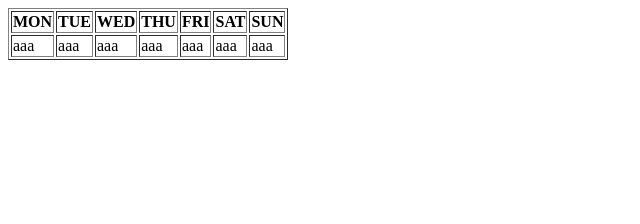
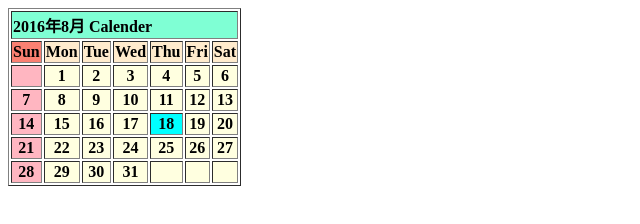
Before and after one commit to 50storm/JavaScriptSamples, a plain HTML site: page Calender.html in a window 1280 px wide. Shown: the whole page, without its empty margins (0-640 px from the left). Drawn offline with nearby package versions, Linux system fonts and the light colour scheme.

Commit message:
Update Calender.html
NameSpace

```diff
--- a/Calender.html
+++ b/Calender.html
@@ -2,6 +2,7 @@
                     "http://www.w3.org/TR/html4/loose.dtd">
 <html>
 <head>
+<meta charset="UTF-8" />
   <script src="http://code.jquery.com/jquery-latest.js"></script>
 
   <script>
@@ -13,9 +14,9 @@
 </head>
 <body>
 <script type="text/javascript">
-
-
-function IsLeapYear(chkVal){
+//NameSpace的にまとめた。。
+var Calendar = [];
+Calendar.IsLeapYear = function(chkVal){
 	if( (chkVal%4)==0 && (chkVal%100) !=0 ){
 		return	true;
 	}else if((chkVal%400)==0){
@@ -25,30 +26,29 @@ function IsLeapYear(chkVal){
 		return false;
 	}
 }
+Calendar.WriteTableHeader =function ()
+{
+	document.write("<table border=\'1\'>");
+}
 
-WriteTableHeader(){
-	document.write("<table border='1'>"
-);      // 表の作成開始};
-
-WriteTableFooter(){
-	document.write("</table>");                                // 表の終わり
+Calendar.WriteTableFooter =function (){
+	document.write("</table>");
 }
-function WriteHeader(myYear, myMonth){
+Calendar.WriteHeader = function (myYear, myMonth){
    document.write("<tr>");
-   document.write("<td colspan='7' bgcolor='#7fffd4'>");  // 見出し行セット
-   document.write("<strong>",myYear, "年", (myMonth+1), "月カレンダー</strong>");
+   document.write("<td colspan='7' bgcolor='#7fffd4'>");
+   document.write("<strong>",myYear, "年", (myMonth+1), "月 Calender</strong>");
    document.write("</td>");
    document.write("</tr>");
 
 }
-
-function WriteDay(myWeekTbl){
-	document.write("<tr>");                                    // 曜日見出しセット
-	for(i=0; i<7; i++){                                        // 一行(１週間)ループ
+Calendar.WriteDay = function (myWeekTbl){
+	document.write("<tr>");
+	for(i=0; i<7; i++){
 	   document.write("<td align='center' ");
-	   if(i==0)document.write("bgcolor='#fa8072'>");           // 日曜のセルの色
-	   else    document.write("bgcolor='#ffebcd'>");           // 月～土のセルの色
-	   document.write("<strong>",myWeekTbl[i],"</strong>");    // '日'から'土'の表示
+	   if(i==0)document.write("bgcolor='#fa8072'>");
+	   else    document.write("bgcolor='#ffebcd'>");
+	   document.write("<strong>",myWeekTbl[i],"</strong>");
 	   document.write("</td>");
 	}
 	document.write("</tr>");
@@ -56,111 +56,58 @@ function WriteDay(myWeekTbl){
 
 }
 
-function WriteDate(myTblLine, myTable){
-	for(i=0; i<myTblLine; i++){                                // 表の「行」のループ
-   document.write("<tr>");                                 // 行の開始
-   for(j=0; j<7; j++){                                     // 表の「列」のループ
-      document.write("<td align='center' ");               // 列(セル)の作成
-      myDat = myTable[j+(i*7)];                            // 書きこむ内容の取得
-      if (myDat==myToday)document.write("bgcolor='#00ffff'>"); // 今日のセルの色
-      else if(j==0)      document.write("bgcolor='#ffb6c1'>"); // 日曜のセルの色
-      else               document.write("bgcolor='#ffffe0'>"); // 平日のセルの色
-      document.write("<strong>",myDat,"</strong>");        // 日付セット
-      document.write("</td>");                             // 列(セル)の終わり
+Calendar.WriteDate = function (myTblLine, myTable){
+	for(i=0; i<myTblLine; i++){
+   document.write("<tr>");
+   for(j=0; j<7; j++){
+      document.write("<td align='center' ");
+      myDat = myTable[j+(i*7)];
+      if (myDat==Calendar.myToday)document.write("bgcolor='#00ffff'>");
+      else if(j==0)      document.write("bgcolor='#ffb6c1'>");
+      else               document.write("bgcolor='#ffffe0'>");
+      document.write("<strong>",myDat,"</strong>");
+      document.write("</td>");
    }
-   document.write("</tr>");                                // 行の終わり
+   document.write("</tr>");
 	}
 
 }
 
-var myWeekTbl = new Array("日","月","火","水","木","金","土");  // 曜日テーブル定義
-var myMonthTbl= new Array(31,28,31,30,31,30,31,31,30,31,30,31);// 月テーブル定義
-var myDate    = new Date();                                    // 今日の日付データ取得
-var myYear = myDate.getFullYear();                                 // 年の取得
-if (IsLeapYear(myYear)){
-   myMonthTbl[1] = 29;   // うるう年                                   // 　２月を２９日とする
+Calendar.myWeekTbl = new Array("Sun","Mon","Tue","Wed","Thu","Fri","Sat")
+Calendar.myMonthTbl= new Array(31,28,31,30,31,30,31,31,30,31,30,31);
+Calendar.myDate    = new Date();
+Calendar.myYear = Calendar.myDate.getFullYear();
+if (Calendar.IsLeapYear(Calendar.myYear)){
+   Calendar.myMonthTbl[1] = 29;
 }
 
 
-myMonth = myDate.getMonth();                               // 月を取得(0月～11月)
-myToday = myDate.getDate();                                // 今日の'日'を退避
-myDate.setDate(1);                                         // 日付を'１日'に変えて、'１日'の曜日を取得
-myWeek = myDate.getDay();
+Calendar.myMonth = Calendar.myDate.getMonth();
+Calendar.myToday = Calendar.myDate.getDate();
+Calendar.myDate.setDate(1);
+Calendar.myWeek = Calendar.myDate.getDay();
 
 
 
 
-myTblLine = Math.ceil( ( myWeek + myMonthTbl[myMonth] ) /7 );     // カレンダーの行数
-myTable   = new Array(7*myTblLine);                        // 表のセル数分定義
+Calendar.myTblLine = Math.ceil( ( Calendar.myWeek + Calendar.myMonthTbl[Calendar.myMonth] ) /7 );
+Calendar.myTable   = new Array(7*Calendar.myTblLine);
 
-for(i=0; i<7*myTblLine; i++)
-{myTable[i]="　";}              // myTableを空白でクリア
+for(i=0; i<7*Calendar.myTblLine; i++)
+{Calendar.myTable[i]="";}
 
-for(i=0; i<myMonthTbl[myMonth]; i++)
+for(i=0; i<Calendar.myMonthTbl[Calendar.myMonth]; i++)
 {
-	myTable[i+myWeek]=i+1;
-}// 日付を埋め込む
+	Calendar.myTable[i+Calendar.myWeek]=i+1;
+}
 
 
-
-
-
-
-WriteTableHeader();
-WriteHeader(myYear,myMonth);
-WriteDay(myWeekTbl);
-WriteDate(myTblLine, myTable);
-WriteTableFooter();
-
-</script>
-
-  <script type="text/javascript">
-
-  	function Hearder(){
-  		document.write("<table border=\'1' >");
-
-  	}
-  	function Footer(){
-  		document.write("</table>");
-
-  	}
-
-  	function Th(){
-  		var Day = ["MON","TUE","WED","THU","FRI","SAT","SUN"];
-
-  		document.write("<tr>");
-
-  		for(var i=0; i < Day.length ; i++)
-  		{
-  			document.write("<th>" + Day[i]  + "</th>");
-  		}
-  		document.write("</tr>");
-
-  	}
-
-  	function TdRow(){
-  		document.write("<tr>");
-
-  		for(var i=0; i < 7 ; i++)
-  		{
-  			document.write("<td>aaa</td>");
-  		}
-  		document.write("</tr>");
-
-
-  	}
-  	 Hearder();
-  	 Th();
-  	 TdRow();
-  	 Footer();
-
+Calendar.WriteTableHeader();
+Calendar.WriteHeader(Calendar.myYear,Calendar.myMonth);
+Calendar.WriteDay(Calendar.myWeekTbl);
+Calendar.WriteDate(Calendar.myTblLine, Calendar.myTable);
+Calendar.WriteTableFooter();
    </script>
-   <!--
-    <tr><td>TD #0</td><td>TD #1</td><td>TD #2</td></tr>
-
-    <tr><td>TD #3</td><td>TD #4</td><td>TD #5</td></tr>
-    <tr><td>TD #6</td><td>TD #7</td><td>TD #8</td></tr>
-    -->
   </table>
 </body>
 </html>
```
